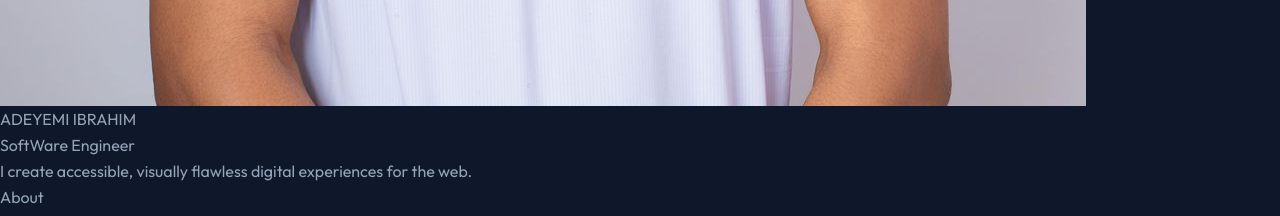
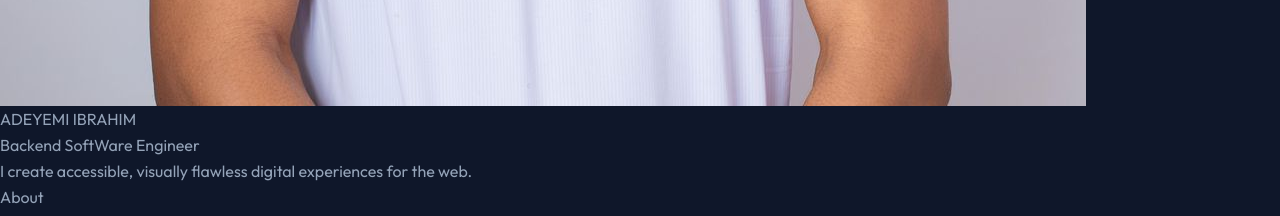
Before and after one commit to ADEYEMI990/MyPortfolio, a React (Vite) app in the folder MyPortfolio/: page / in a window 1280 px wide. Shown: the part 1200-1416 px from the top of the page. Built offline with nearby package versions, Linux system fonts and the light colour scheme.

Commit message:
Renaming Tittle

```diff
--- a/MyPortfolio/src/components/Navbar.jsx
+++ b/MyPortfolio/src/components/Navbar.jsx
@@ -33,7 +33,7 @@ const Navbar = () => {
                 <a href="/">ADEYEMI IBRAHIM</a>
               </h1>
               <h2 className="mt-3 text-lg font-medium tracking-tight text-slate-200 sm:text-xl">
-                SoftWare Engineer
+                Backend SoftWare Engineer
               </h2>
               <p className="mt-4 max-w-xs leading-normal">
                 I create accessible, visually flawless digital experiences for
```
